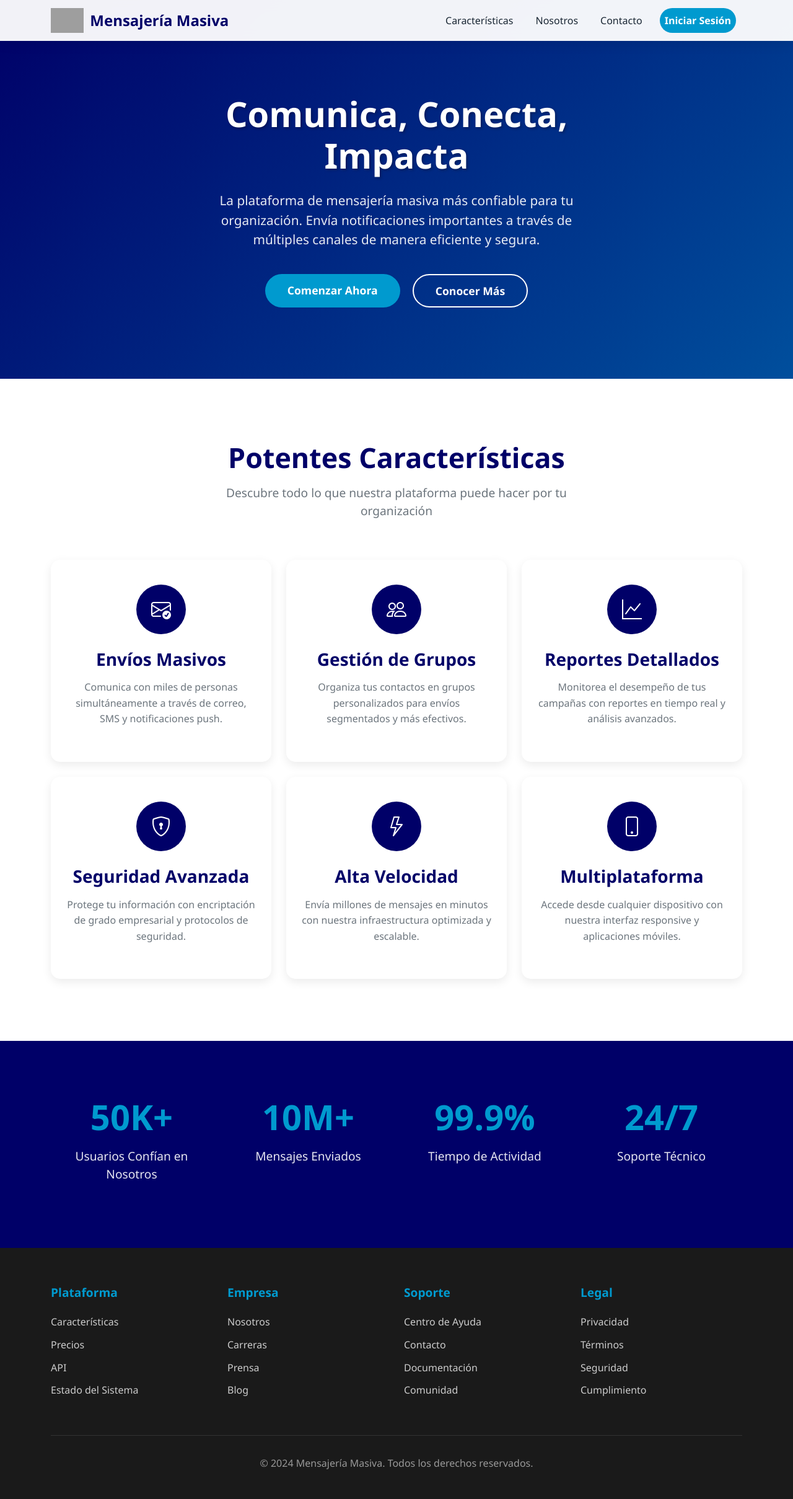
After one commit to Jonathan282-SAO/Proyecto-SMS, a Flask app: template templates/portal.html in a window 1280 px wide. The commit adds this page. Shown: the whole page at 62% size. Run offline with Flask 3, Linux system fonts and the light colour scheme; the template is opened without the code that fills it, so the values that code supplies are empty; grey boxes are pictures that could not be loaded.

Commit message:
actualice login y inclui el portal

```diff
--- /dev/null
+++ b/templates/portal.html
@@ -0,0 +1,515 @@
+<!DOCTYPE html>
+<html lang="es">
+<head>
+    <meta charset="UTF-8">
+    <meta name="viewport" content="width=device-width, initial-scale=1.0">
+    <title>Portal - Mensajería Masiva</title>
+    <!-- Bootstrap CSS -->
+    <link href="https://cdn.jsdelivr.net/npm/bootstrap@5.3.0/dist/css/bootstrap.min.css" rel="stylesheet">
+    <!-- Bootstrap Icons -->
+    <link rel="stylesheet" href="https://cdn.jsdelivr.net/npm/bootstrap-icons@1.10.0/font/bootstrap-icons.css">
+    <style>
+        :root {
+            --primary-color: #000068;
+            --secondary-color: #009ACF;
+            --accent-color: #1A2734;
+        }
+
+        body {
+            font-family: 'Segoe UI', system-ui, -apple-system, sans-serif;
+            background: linear-gradient(135deg, var(--primary-color) 0%, var(--secondary-color) 100%);
+            min-height: 100vh;
+        }
+
+        /* Navbar Personalizada */
+        .navbar-custom {
+            background: rgba(255, 255, 255, 0.95) !important;
+            backdrop-filter: blur(10px);
+            box-shadow: 0 2px 20px rgba(0, 0, 0, 0.1);
+        }
+
+        .navbar-brand {
+            font-weight: 700;
+            font-size: 1.5rem;
+            color: var(--primary-color) !important;
+        }
+
+        .navbar-brand img {
+            height: 40px;
+            margin-right: 10px;
+        }
+
+        .nav-link {
+            font-weight: 500;
+            color: var(--accent-color) !important;
+            margin: 0 10px;
+            transition: color 0.3s ease;
+        }
+
+        .nav-link:hover {
+            color: var(--secondary-color) !important;
+        }
+
+        .btn-login {
+            background: var(--secondary-color);
+            color: white !important;
+            border-radius: 25px;
+            padding: 8px 25px;
+            font-weight: 600;
+            transition: all 0.3s ease;
+        }
+
+        .btn-login:hover {
+            background: #0078a8;
+            transform: translateY(-2px);
+        }
+
+        /* Hero Section */
+        .hero-section {
+            padding: 150px 0 100px;
+            color: white;
+            text-align: center;
+        }
+
+        .hero-title {
+            font-size: 3.5rem;
+            font-weight: 800;
+            margin-bottom: 1.5rem;
+            text-shadow: 2px 2px 4px rgba(0, 0, 0, 0.3);
+        }
+
+        .hero-subtitle {
+            font-size: 1.3rem;
+            margin-bottom: 2.5rem;
+            opacity: 0.9;
+            max-width: 600px;
+            margin-left: auto;
+            margin-right: auto;
+        }
+
+        .btn-hero-primary {
+            background: var(--secondary-color);
+            color: white;
+            padding: 12px 35px;
+            border-radius: 30px;
+            font-weight: 600;
+            font-size: 1.1rem;
+            margin: 0 10px 15px;
+            transition: all 0.3s ease;
+        }
+
+        .btn-hero-primary:hover {
+            background: #0078a8;
+            transform: translateY(-3px);
+            box-shadow: 0 10px 25px rgba(0, 0, 0, 0.2);
+        }
+
+        .btn-hero-secondary {
+            background: transparent;
+            color: white;
+            border: 2px solid white;
+            padding: 12px 35px;
+            border-radius: 30px;
+            font-weight: 600;
+            font-size: 1.1rem;
+            margin: 0 10px 15px;
+            transition: all 0.3s ease;
+        }
+
+        .btn-hero-secondary:hover {
+            background: rgba(255, 255, 255, 0.1);
+            transform: translateY(-3px);
+        }
+
+        /* Features Section */
+        .features-section {
+            background: #ffffff;
+            padding: 100px 0;
+        }
+
+        .section-title {
+            text-align: center;
+            margin-bottom: 4rem;
+        }
+
+        .section-title h2 {
+            color: var(--primary-color);
+            font-weight: 700;
+            font-size: 2.8rem;
+            margin-bottom: 1rem;
+        }
+
+        .section-title p {
+            color: #6c757d;
+            font-size: 1.2rem;
+            max-width: 600px;
+            margin: 0 auto;
+        }
+
+        .feature-card {
+            background: white;
+            border: none;
+            border-radius: 15px;
+            padding: 2.5rem 1.5rem;
+            text-align: center;
+            height: 100%;
+            transition: all 0.3s ease;
+            box-shadow: 0 5px 15px rgba(0, 0, 0, 0.08);
+        }
+
+        .feature-card:hover {
+            transform: translateY(-10px);
+            box-shadow: 0 15px 35px rgba(0, 0, 0, 0.15);
+        }
+
+        .feature-icon {
+            width: 80px;
+            height: 80px;
+            background: var(--primary-color);
+            border-radius: 50%;
+            display: flex;
+            align-items: center;
+            justify-content: center;
+            margin: 0 auto 1.5rem;
+            color: white;
+            font-size: 2rem;
+        }
+
+        .feature-card h3 {
+            color: var(--primary-color);
+            font-weight: 600;
+            margin-bottom: 1rem;
+        }
+
+        .feature-card p {
+            color: #6c757d;
+            line-height: 1.6;
+        }
+
+        /* Stats Section */
+        .stats-section {
+            background: var(--primary-color);
+            color: white;
+            padding: 80px 0;
+        }
+
+        .stat-number {
+            font-size: 3.5rem;
+            font-weight: 700;
+            color: var(--secondary-color);
+            margin-bottom: 0.5rem;
+        }
+
+        .stat-text {
+            font-size: 1.2rem;
+            opacity: 0.9;
+        }
+
+        /* Footer */
+        .portal-footer {
+            background: #1a1a1a;
+            color: white;
+            padding: 60px 0 30px;
+        }
+
+        .footer-title {
+            color: var(--secondary-color);
+            font-weight: 600;
+            margin-bottom: 1.5rem;
+            font-size: 1.2rem;
+        }
+
+        .footer-links a {
+            color: #ccc;
+            text-decoration: none;
+            display: block;
+            margin-bottom: 0.8rem;
+            transition: color 0.3s ease;
+        }
+
+        .footer-links a:hover {
+            color: var(--secondary-color);
+        }
+
+        .footer-bottom {
+            border-top: 1px solid #333;
+            padding-top: 2rem;
+            margin-top: 3rem;
+            text-align: center;
+            color: #999;
+        }
+
+        /* Responsive Adjustments */
+        @media (max-width: 768px) {
+            .hero-title {
+                font-size: 2.5rem;
+            }
+
+            .hero-subtitle {
+                font-size: 1.1rem;
+            }
+
+            .btn-hero-primary,
+            .btn-hero-secondary {
+                display: block;
+                width: 250px;
+                margin: 10px auto;
+            }
+        }
+    </style>
+</head>
+<body>
+    <!-- Navigation -->
+    <nav class="navbar navbar-expand-lg navbar-light navbar-custom fixed-top">
+        <div class="container">
+            <a class="navbar-brand d-flex align-items-center" href="#">
+                <img src="{{ url_for('static', filename='images/icono-baner.png') }}" alt="Logo">
+                Mensajería Masiva
+            </a>
+
+            <button class="navbar-toggler" type="button" data-bs-toggle="collapse" data-bs-target="#navbarNav">
+                <span class="navbar-toggler-icon"></span>
+            </button>
+
+            <div class="collapse navbar-collapse" id="navbarNav">
+                <ul class="navbar-nav ms-auto mb-2 mb-lg-0">
+                    <li class="nav-item">
+                        <a class="nav-link" href="#features">Características</a>
+                    </li>
+                    <li class="nav-item">
+                        <a class="nav-link" href="#about">Nosotros</a>
+                    </li>
+                    <li class="nav-item">
+                        <a class="nav-link" href="#contact">Contacto</a>
+                    </li>
+                    <li class="nav-item">
+                        <a class="nav-link btn-login" href="{{ url_for('login') }}">Iniciar Sesión</a>
+                    </li>
+                </ul>
+            </div>
+        </div>
+    </nav>
+
+    <!-- Hero Section -->
+    <section class="hero-section">
+        <div class="container">
+            <div class="row justify-content-center">
+                <div class="col-lg-8">
+                    <h1 class="hero-title">Comunica, Conecta, Impacta</h1>
+                    <p class="hero-subtitle">
+                        La plataforma de mensajería masiva más confiable para tu organización.
+                        Envía notificaciones importantes a través de múltiples canales de manera eficiente y segura.
+                    </p>
+                    <div class="d-flex flex-wrap justify-content-center">
+                        <a href="{{ url_for('login') }}" class="btn btn-hero-primary">
+                            Comenzar Ahora
+                        </a>
+                        <a href="#features" class="btn btn-hero-secondary">
+                            Conocer Más
+                        </a>
+                    </div>
+                </div>
+            </div>
+        </div>
+    </section>
+
+    <!-- Features Section -->
+    <section class="features-section" id="features">
+        <div class="container">
+            <div class="section-title">
+                <h2>Potentes Características</h2>
+                <p>Descubre todo lo que nuestra plataforma puede hacer por tu organización</p>
+            </div>
+
+            <div class="row g-4">
+                <div class="col-md-6 col-lg-4">
+                    <div class="feature-card">
+                        <div class="feature-icon">
+                            <i class="bi bi-envelope-check"></i>
+                        </div>
+                        <h3>Envíos Masivos</h3>
+                        <p>Comunica con miles de personas simultáneamente a través de correo, SMS y notificaciones push.</p>
+                    </div>
+                </div>
+
+                <div class="col-md-6 col-lg-4">
+                    <div class="feature-card">
+                        <div class="feature-icon">
+                            <i class="bi bi-people"></i>
+                        </div>
+                        <h3>Gestión de Grupos</h3>
+                        <p>Organiza tus contactos en grupos personalizados para envíos segmentados y más efectivos.</p>
+                    </div>
+                </div>
+
+                <div class="col-md-6 col-lg-4">
+                    <div class="feature-card">
+                        <div class="feature-icon">
+                            <i class="bi bi-graph-up"></i>
+                        </div>
+                        <h3>Reportes Detallados</h3>
+                        <p>Monitorea el desempeño de tus campañas con reportes en tiempo real y análisis avanzados.</p>
+                    </div>
+                </div>
+
+                <div class="col-md-6 col-lg-4">
+                    <div class="feature-card">
+                        <div class="feature-icon">
+                            <i class="bi bi-shield-lock"></i>
+                        </div>
+                        <h3>Seguridad Avanzada</h3>
+                        <p>Protege tu información con encriptación de grado empresarial y protocolos de seguridad.</p>
+                    </div>
+                </div>
+
+                <div class="col-md-6 col-lg-4">
+                    <div class="feature-card">
+                        <div class="feature-icon">
+                            <i class="bi bi-lightning"></i>
+                        </div>
+                        <h3>Alta Velocidad</h3>
+                        <p>Envía millones de mensajes en minutos con nuestra infraestructura optimizada y escalable.</p>
+                    </div>
+                </div>
+
+                <div class="col-md-6 col-lg-4">
+                    <div class="feature-card">
+                        <div class="feature-icon">
+                            <i class="bi bi-phone"></i>
+                        </div>
+                        <h3>Multiplataforma</h3>
+                        <p>Accede desde cualquier dispositivo con nuestra interfaz responsive y aplicaciones móviles.</p>
+                    </div>
+                </div>
+            </div>
+        </div>
+    </section>
+
+    <!-- Stats Section -->
+    <section class="stats-section">
+        <div class="container">
+            <div class="row text-center">
+                <div class="col-6 col-md-3 mb-4">
+                    <div class="stat-number">50K+</div>
+                    <div class="stat-text">Usuarios Confían en Nosotros</div>
+                </div>
+                <div class="col-6 col-md-3 mb-4">
+                    <div class="stat-number">10M+</div>
+                    <div class="stat-text">Mensajes Enviados</div>
+                </div>
+                <div class="col-6 col-md-3 mb-4">
+                    <div class="stat-number">99.9%</div>
+                    <div class="stat-text">Tiempo de Actividad</div>
+                </div>
+                <div class="col-6 col-md-3 mb-4">
+                    <div class="stat-number">24/7</div>
+                    <div class="stat-text">Soporte Técnico</div>
+                </div>
+            </div>
+        </div>
+    </section>
+
+    <!-- Footer -->
+    <footer class="portal-footer">
+        <div class="container">
+            <div class="row g-4">
+                <div class="col-md-3">
+                    <h5 class="footer-title">Plataforma</h5>
+                    <div class="footer-links">
+                        <a href="#features">Características</a>
+                        <a href="#pricing">Precios</a>
+                        <a href="#api">API</a>
+                        <a href="#status">Estado del Sistema</a>
+                    </div>
+                </div>
+
+                <div class="col-md-3">
+                    <h5 class="footer-title">Empresa</h5>
+                    <div class="footer-links">
+                        <a href="#about">Nosotros</a>
+                        <a href="#careers">Carreras</a>
+                        <a href="#press">Prensa</a>
+                        <a href="#blog">Blog</a>
+                    </div>
+                </div>
+
+                <div class="col-md-3">
+                    <h5 class="footer-title">Soporte</h5>
+                    <div class="footer-links">
+                        <a href="#help">Centro de Ayuda</a>
+                        <a href="#contact">Contacto</a>
+                        <a href="#docs">Documentación</a>
+                        <a href="#community">Comunidad</a>
+                    </div>
+                </div>
+
+                <div class="col-md-3">
+                    <h5 class="footer-title">Legal</h5>
+                    <div class="footer-links">
+                        <a href="#privacy">Privacidad</a>
+                        <a href="#terms">Términos</a>
+                        <a href="#security">Seguridad</a>
+                        <a href="#compliance">Cumplimiento</a>
+                    </div>
+                </div>
+            </div>
+
+            <div class="footer-bottom">
+                <p>&copy; 2024 Mensajería Masiva. Todos los derechos reservados.</p>
+            </div>
+        </div>
+    </footer>
+
+    <!-- Bootstrap JS Bundle -->
+    <script src="https://cdn.jsdelivr.net/npm/bootstrap@5.3.0/dist/js/bootstrap.bundle.min.js"></script>
+
+    <script>
+        // Smooth scrolling
+        document.querySelectorAll('a[href^="#"]').forEach(anchor => {
+            anchor.addEventListener('click', function (e) {
+                e.preventDefault();
+                const target = document.querySelector(this.getAttribute('href'));
+                if (target) {
+                    target.scrollIntoView({
+                        behavior: 'smooth',
+                        block: 'start'
+                    });
+                }
+            });
+        });
+
+        // Navbar background on scroll
+        window.addEventListener('scroll', function() {
+            const navbar = document.querySelector('.navbar-custom');
+            if (window.scrollY > 100) {
+                navbar.style.background = 'rgba(255, 255, 255, 0.98) !important';
+            } else {
+                navbar.style.background = 'rgba(255, 255, 255, 0.95) !important';
+            }
+        });
+
+        // Animation on scroll for feature cards
+        const observerOptions = {
+            threshold: 0.1,
+            rootMargin: '0px 0px -50px 0px'
+        };
+
+        const observer = new IntersectionObserver((entries) => {
+            entries.forEach(entry => {
+                if (entry.isIntersecting) {
+                    entry.target.style.opacity = '1';
+                    entry.target.style.transform = 'translateY(0)';
+                }
+            });
+        }, observerOptions);
+
+        // Apply animations to feature cards
+        document.querySelectorAll('.feature-card').forEach(card => {
+            card.style.opacity = '0';
+            card.style.transform = 'translateY(20px)';
+            card.style.transition = 'opacity 0.6s ease, transform 0.6s ease';
+            observer.observe(card);
+        });
+    </script>
+</body>
+</html>
```
Also changed, not shown: static/css/login.css (added, +126 -0 lines), templates/index.html (+26 -14 lines).
